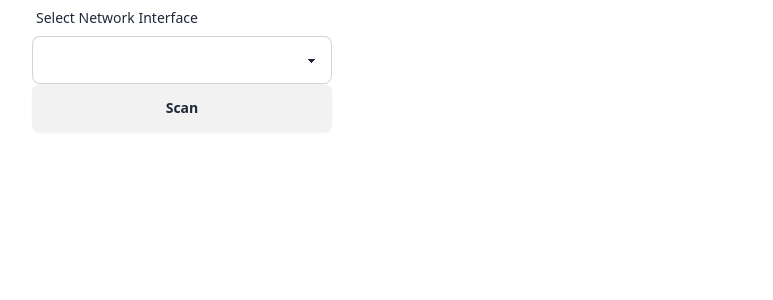
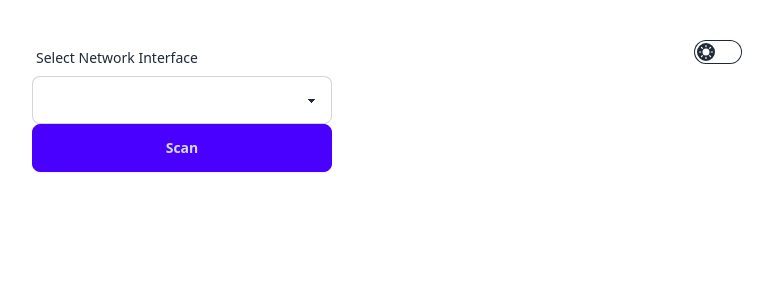
Before and after one commit to thewh1teagle/Ruscan, a React (Vite) app: page / in a window 1280 px wide. Shown: the top 300 px of the page, without its empty margins (458-1231 px from the left). Built offline with nearby package versions, Linux system fonts and the light colour scheme.

Commit message:
improve design

```diff
--- a/src/App.tsx
+++ b/src/App.tsx
@@ -3,6 +3,7 @@ import { invoke } from "@tauri-apps/api/tauri";
 import "./App.css";
 import SelectInterface, { Interface } from "./components/SelectInterface";
 import ScanReport, { FoundHost } from "./components/ScanReport";
+import ThemeToggle from "./components/ThemeToggle";
 
 function App() {
   const [interfaces, setInterfaces] = useState<Interface[]>([])
@@ -28,12 +29,17 @@ function App() {
 
 
   return (
-    <div className="w-full">
-      <div className="flex flex-col w-[300px] items-center m-auto">
+    <div className="w-full h-[100vh] overflow-auto">
+      <div className="absolute right-20 top-10">
+        <ThemeToggle />
+      </div>
+      <div className="flex flex-col w-[300px] items-center m-auto mt-10">
         <SelectInterface interfaces={interfaces} onChange={i => setSelected(i)} />
-        <button onClick={() => scan()} className="btn w-full">Scan</button>
+        <button onClick={() => scan()} className="btn btn-primary w-full">Scan</button>
       </div>
-      {report && <ScanReport hosts={report} />}
+      <div className="max-w-[1000px] m-auto mt-10">
+        {report && <ScanReport hosts={report} />}
+      </div>
     </div>
   );
 }
--- /dev/null
+++ b/src/components/ScanField.tsx
@@ -0,0 +1,21 @@
+import { useState } from "react"
+import { cx } from "../utils"
+
+export default function ScanField({children}: {children: React.ReactNode}) {
+
+    const [active, setActive] = useState(false)
+
+    function onClick() {
+        setActive(true)
+        navigator.clipboard.writeText(children?.toString() ?? '')
+        setTimeout(() => setActive(false), 600)
+    }
+
+    return (
+        <code
+            onClick={onClick}
+            className={cx("px-1 py-[0.2px] cursor-pointer rounded-2xl", active ? "bg-green-300 text-black" : "hover:bg-slate-500 hover:text-white")}>
+            {children}
+        </code>
+    )
+}
--- a/src/components/ScanReport.tsx
+++ b/src/components/ScanReport.tsx
@@ -1,3 +1,4 @@
+import ScanField from "./ScanField"
 
 export interface FoundHost {
     host: string,
@@ -16,19 +17,19 @@ export default function ScanReport({hosts}: ScanReportProps) {
            <svg xmlns="http://www.w3.org/2000/svg" className='h-8 w-8 fill-primary' viewBox="0 0 640 512"><path d="M384 96V320H64L64 96H384zM64 32C28.7 32 0 60.7 0 96V320c0 35.3 28.7 64 64 64H181.3l-10.7 32H96c-17.7 0-32 14.3-32 32s14.3 32 32 32H352c17.7 0 32-14.3 32-32s-14.3-32-32-32H277.3l-10.7-32H384c35.3 0 64-28.7 64-64V96c0-35.3-28.7-64-64-64H64zm464 0c-26.5 0-48 21.5-48 48V432c0 26.5 21.5 48 48 48h64c26.5 0 48-21.5 48-48V80c0-26.5-21.5-48-48-48H528zm16 64h32c8.8 0 16 7.2 16 16s-7.2 16-16 16H544c-8.8 0-16-7.2-16-16s7.2-16 16-16zm-16 80c0-8.8 7.2-16 16-16h32c8.8 0 16 7.2 16 16s-7.2 16-16 16H544c-8.8 0-16-7.2-16-16zm32 160a32 32 0 1 1 0 64 32 32 0 1 1 0-64z"/></svg>
             <div className="min-w-0 flex-auto w-[100px] overflow-auto">
               <p className="text-sm font-semibold leading-6 ">IP</p>
-              <p className="mt-1 truncate text-xs leading-5 ">{host.host}</p>
+              <p className="mt-1 truncate text-xs leading-5"><ScanField>{host.host}</ScanField></p>
             </div>
             <div className="min-w-0 flex-auto w-[100px] overflow-auto">
-              <p className="text-sm font-semibold leading-6 ">HOSTNAME</p>
-              <p className="mt-1 truncate text-xs leading-5 ">{host.hostname}</p>
+              <p className="text-sm font-semibold leading-6">HOSTNAME</p>
+              <p className="mt-1 truncate text-xs leading-5 "><ScanField>{host?.hostname == '' ? '-' : host.hostname}</ScanField></p>
             </div>
             <div className="min-w-0 flex-auto w-[100px] overflow-auto">
               <p className="text-sm font-semibold leading-6 ">MAC</p>
-              <p className="mt-1 truncate text-xs leading-5 ">{host.mac}</p>
+              <p className="mt-1 truncate text-xs leading-5 uppercase"><ScanField>{host.mac}</ScanField></p>
             </div>
             <div className="min-w-0 flex-auto text-center w-[100px] overflow-auto">
               <p className="text-sm font-semibold leading-6 ">Vendor</p>
-              <p className="mt-1 truncate text-xs leading-5 ">{host.vendor}</p>
+              <p className="mt-1 truncate text-xs leading-5 "><ScanField>{host.vendor == '' ? '-' : host.vendor}</ScanField></p>
             </div>
           </li>
         ))}
--- /dev/null
+++ b/src/components/ThemeToggle.tsx
@@ -0,0 +1,9 @@
+export default function ThemeToggle() {
+    return (
+        <label className="cursor-pointer grid place-items-center">
+            <input type="checkbox" value="light" className="toggle theme-controller bg-base-content row-start-1 col-start-1 col-span-2"/>
+            <svg className="col-start-1 row-start-1 stroke-base-100 fill-base-100" xmlns="http://www.w3.org/2000/svg" width="14" height="14" viewBox="0 0 24 24" fill="none" stroke="currentColor" strokeWidth="2" strokeLinecap="round" strokeLinejoin="round"><circle cx="12" cy="12" r="5"/><path d="M12 1v2M12 21v2M4.2 4.2l1.4 1.4M18.4 18.4l1.4 1.4M1 12h2M21 12h2M4.2 19.8l1.4-1.4M18.4 5.6l1.4-1.4"/></svg>
+            <svg className="col-start-2 row-start-1 stroke-base-100 fill-base-100" xmlns="http://www.w3.org/2000/svg" width="14" height="14" viewBox="0 0 24 24" fill="none" stroke="currentColor" strokeWidth="2" strokeLinecap="round" strokeLinejoin="round"><path d="M21 12.79A9 9 0 1 1 11.21 3 7 7 0 0 0 21 12.79z"></path></svg>
+        </label>
+    )
+}
--- /dev/null
+++ b/src/utils.ts
@@ -0,0 +1,3 @@
+export function cx(...cns: (boolean | string | undefined)[]): string {
+    return cns.filter(Boolean).join(" ");
+}
--- a/tailwind.config.js
+++ b/tailwind.config.js
@@ -8,4 +8,7 @@ export default {
     extend: {},
   },
   plugins: [require("daisyui")],
+  daisyui: {
+    themes: ["light", "dark"],
+  }
 }
```
